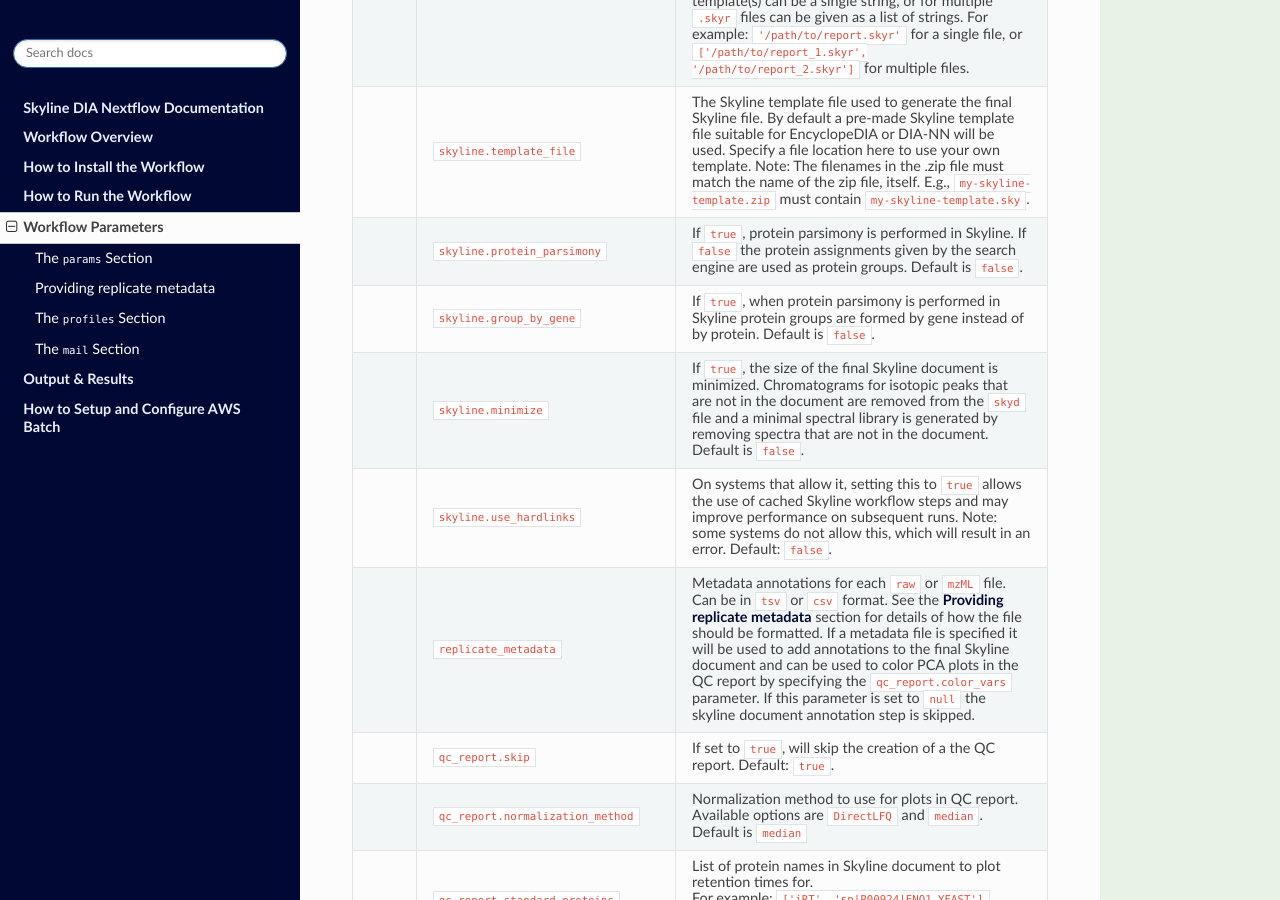
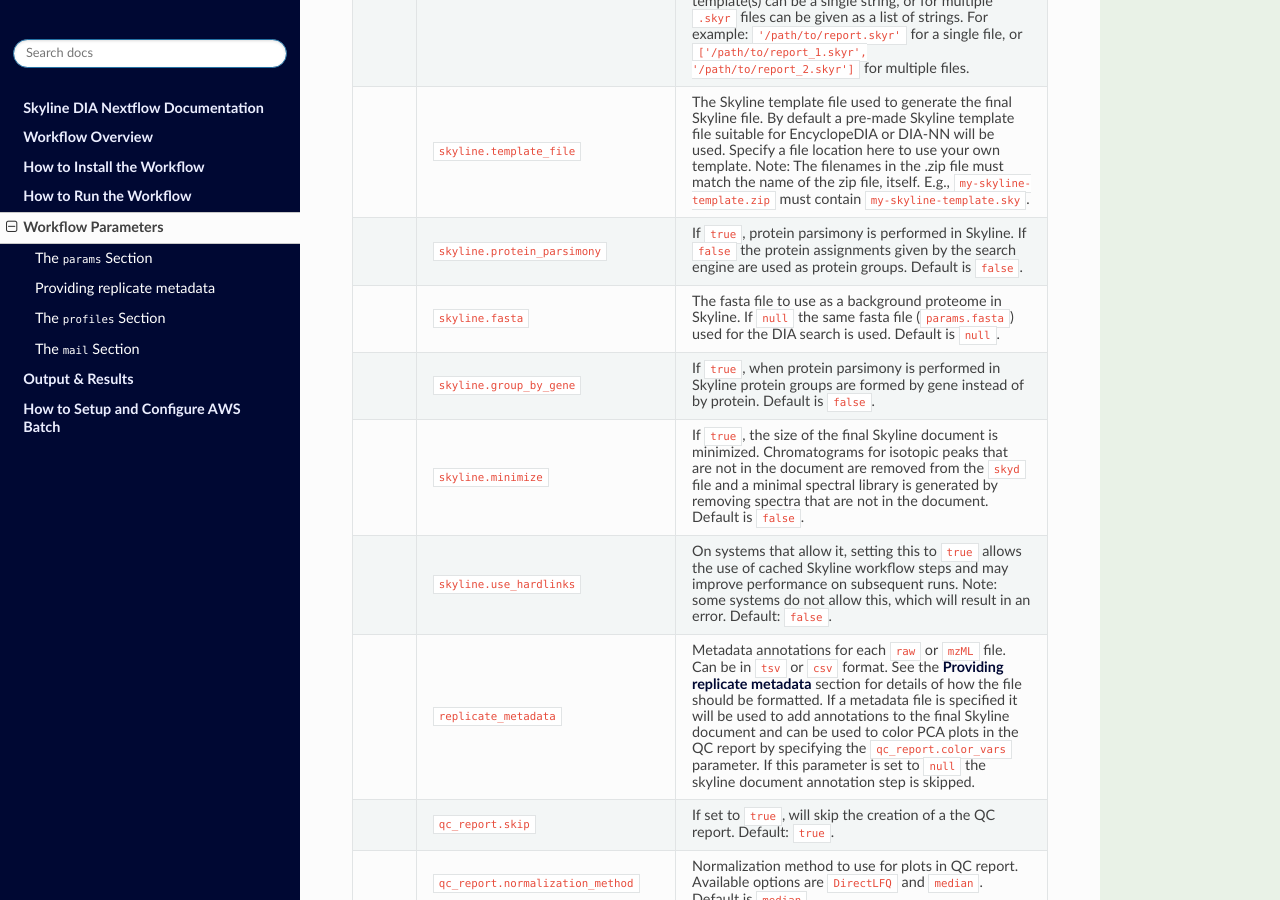
Before and after one commit to mriffle/nf-skyline-dia-ms, a Sphinx documentation site: the page built from docs/source/workflow_parameters.rst, in a window 1280 px wide and 900 px high, scrolled down 3469 px. Built offline with Sphinx 7.4.7 and the Read the Docs theme 3.1.0, drawn with Linux system fonts in a browser that asks for light colours; some of the changed text lies outside the part shown.

Commit message:
Add params.skyline.fasta parameter

```diff
--- a/docs/source/workflow_parameters.rst
+++ b/docs/source/workflow_parameters.rst
@@ -142,6 +142,9 @@
    * -
      - ``skyline.protein_parsimony``
      - If ``true``, protein parsimony is performed in Skyline. If ``false`` the protein assignments given by the search engine are used as protein groups. Default is ``false``.
+   * -
+     - ``skyline.fasta``
+     - The fasta file to use as a background proteome in Skyline. If ``null`` the same fasta file (``params.fasta``) used for the DIA search is used. Default is ``null``.
    * -
      - ``skyline.group_by_gene``
      - If ``true``, when protein parsimony is performed in Skyline protein groups are formed by gene instead of by protein. Default is ``false``.
```
Also changed, not shown: other parts of docs/source/workflow_parameters.rst (+1 -1 lines), 4 other files.
